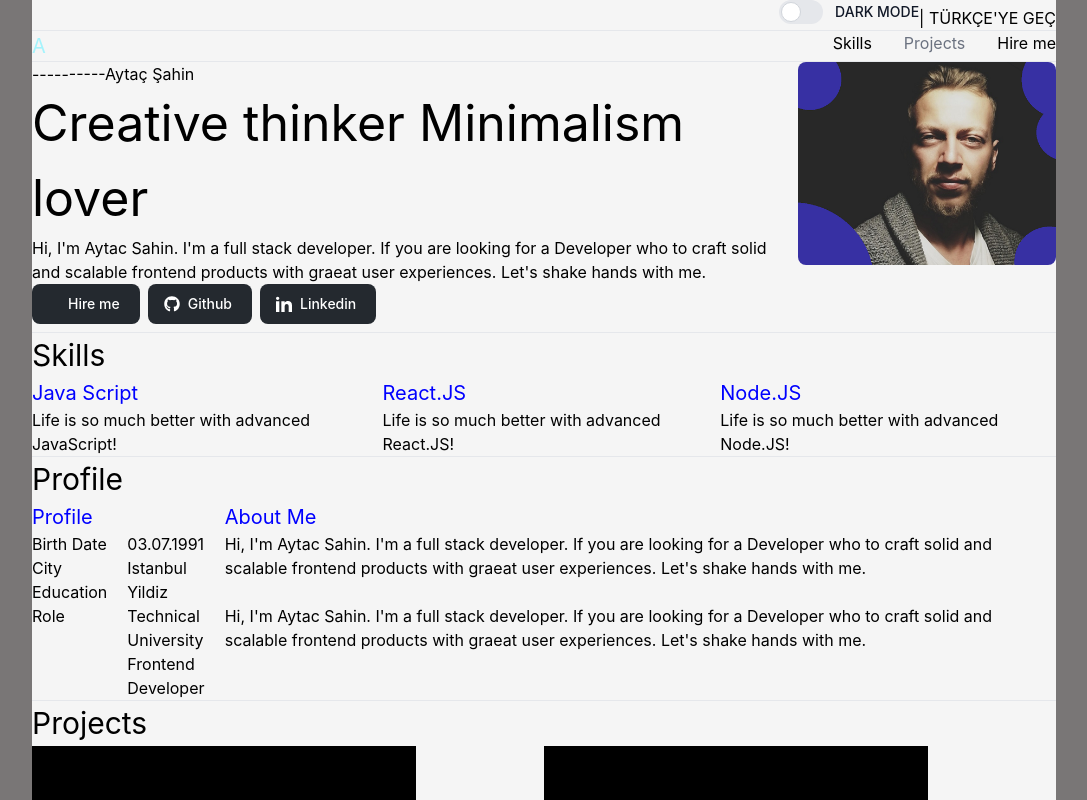
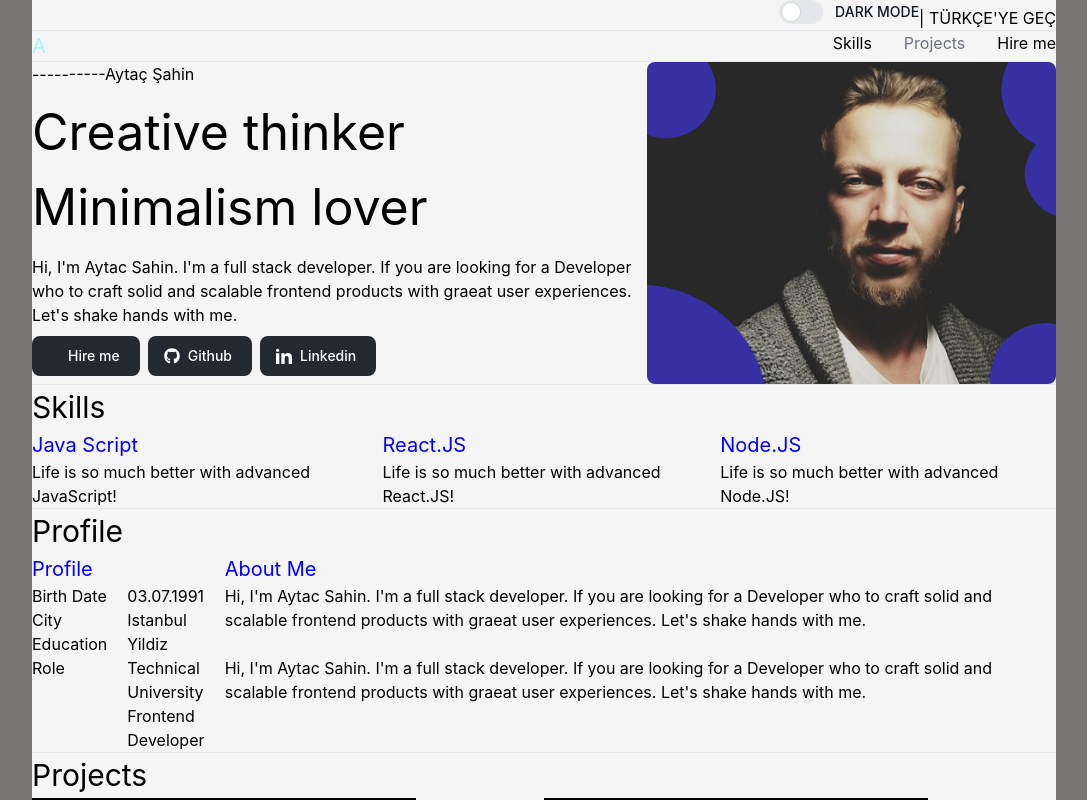
Before and after one commit to AytacSahin/my-portfolio-site, a React (Create React App) app: page / in a window 1280 px wide. Shown: the top 800 px of the page, without its empty margins (96-1183 px from the left). Built offline with nearby package versions, Linux system fonts and the light colour scheme.

Commit message:
starting styling within componets

```diff
--- a/src/components/Header.js
+++ b/src/components/Header.js
@@ -4,9 +4,10 @@ import HeaderButtons from '../sources/buttons/HeaderButtons'
 
 const Header = () => {
   return (
-    <div className=' flex flex-row justify-between'>
+    <div className='flex justify-between'>
 
-      <div className='text-left'>
+      <div className='w-[70%] flex flex-col justify-between items-start'>
+
         <h4>----------Aytaç Şahin</h4>
         <h1>Creative thinker Minimalism lover</h1>
         <p>Hi, I'm Aytac Sahin. I'm a full stack developer. If you are looking for a Developer who to craft solid and scalable frontend products with graeat user experiences. Let's shake hands with me.</p>
@@ -17,7 +18,7 @@ const Header = () => {
 
       </div>
 
-      <div>
+      <div >
         <img className='rounded-lg' src={headerImage} alt="profile_picture"></img>
       </div>
 
```
